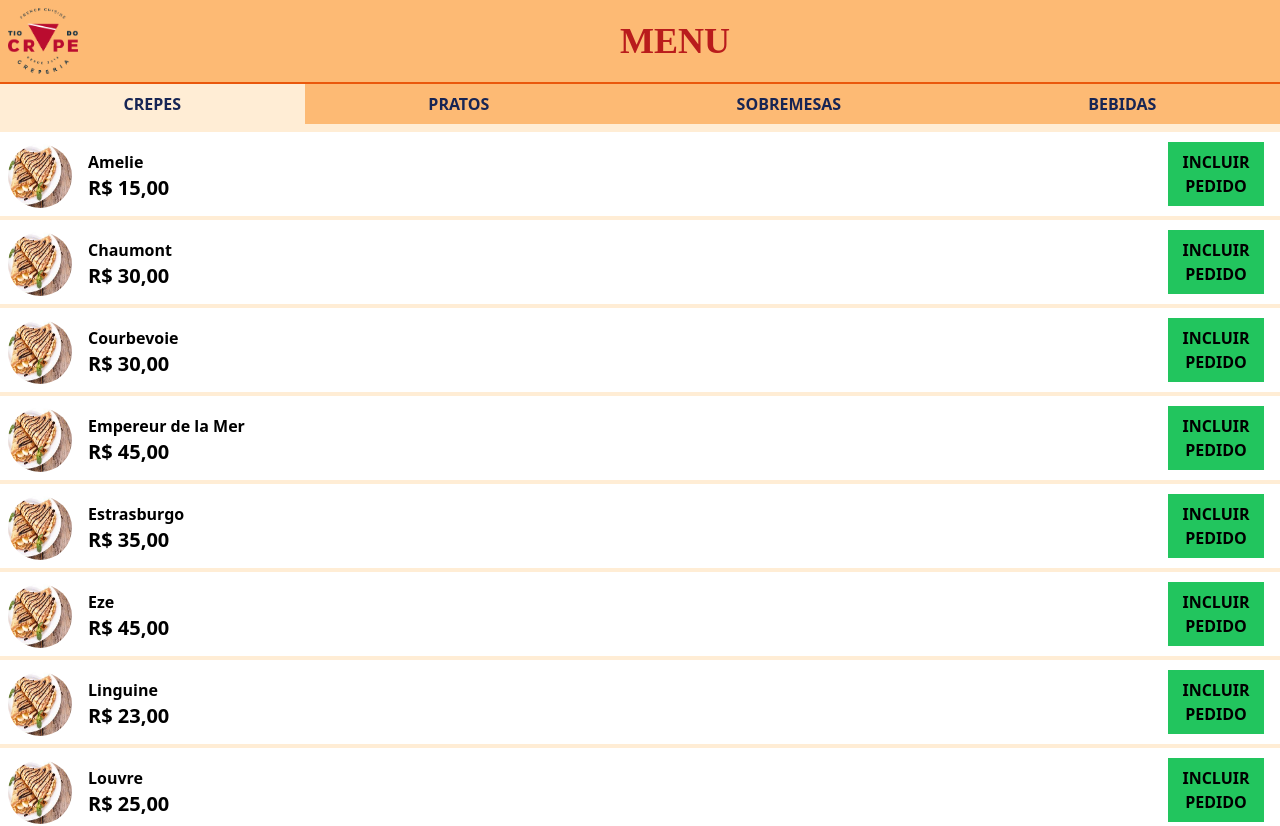
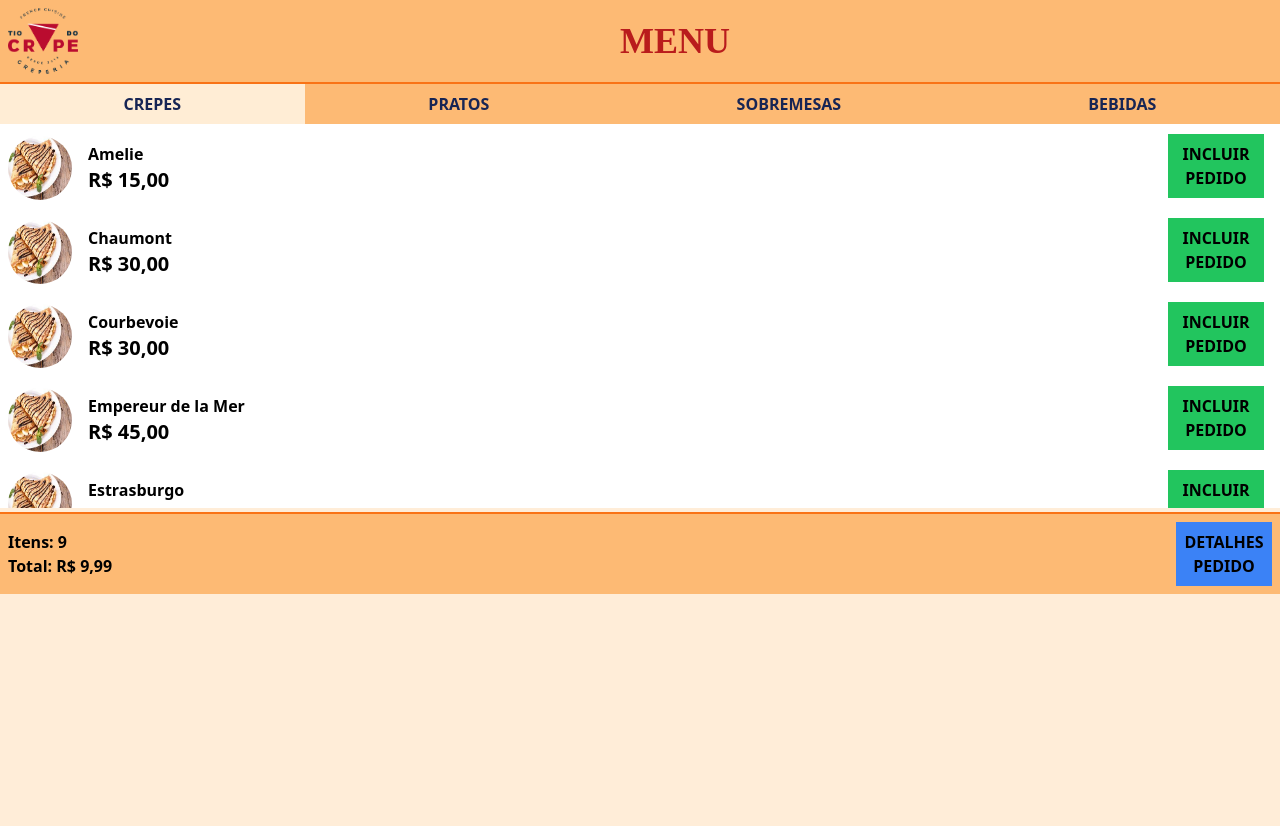
Before and after one commit to OsmairS3t/webtcmenu, a Next.js app: page / in a window 1280 px wide. Shown: the top 826 px of the page. After the commit the page ends 800 px from the top, so only its background shows below. Built offline with nearby package versions, Linux system fonts and the light colour scheme.

Commit message:
Updated Scroll

```diff
--- a/src/pages/_document.tsx
+++ b/src/pages/_document.tsx
@@ -2,7 +2,7 @@ import { Html, Head, Main, NextScript } from 'next/document'
 
 export default function Document() {
   return (
-    <Html lang="en">
+    <Html lang="pt-BR">
       <Head />
       <body>
         <Main />
--- a/src/pages/index.tsx
+++ b/src/pages/index.tsx
@@ -18,24 +18,6 @@ export default function Home() {
   const [valueActive2, setValueActive2] = useState('flex-grow p-2 bg-orange-300 font-bold text-center text-blue-950')
   const [valueActive3, setValueActive3] = useState('flex-grow p-2 bg-orange-300 font-bold text-center text-blue-950')
   const [valueActive4, setValueActive4] = useState('flex-grow p-2 bg-orange-300 font-bold text-center text-blue-950')
-
-  //  const products = [
-  //    {
-  //      'category': 1,
-  //      'id': 4,
-  //      'image': crepe02,
-  //      'name': 'Frango + Azeitona',
-  //      'price': 'R$ 10,99',
-  //      'ingredients': [
-  //        'Massa do crepe',
-  //        'Frango',
-  //        'Azeitona',
-  //        'Queijo mussarela'
-  //      ]
-  //    },
-  //  ]
-
-  // sugestao ul->li para lista
 
   function handleChange(btn: Number) {
     if (btn === 1) {
@@ -69,24 +51,26 @@ export default function Home() {
   }
 
   return (
-    <main className="flex flex-col justify-between min-h-screen bg-orange-100">
-      <div>
-        <div className='bg-orange-300 flex items-center justify-start flex-wrap h-15 p-2 border-b-2 border-orange-600'>
+    <main className="flex flex-col justify-start">
+      <section>
+        <div className='flex items-center justify-start flex-wrap bg-orange-300 h-15 p-2 border-b-2 border-orange-500'>
           <div><Image src={logo} height={70} width={70} alt='' /></div>
           <div className="flex-grow font-bold text-center text-red-700 text-4xl font-irish">MENU</div>
         </div>
 
-        <div className='flex justify-between mb-2'>
+        <div className='flex justify-between'>
           <button onClick={() => handleChange(1)} className={valueActive1}>CREPES</button>
           <button onClick={() => handleChange(2)} className={valueActive2}>PRATOS</button>
           <button onClick={() => handleChange(3)} className={valueActive3}>SOBREMESAS</button>
           <button onClick={() => handleChange(4)} className={valueActive4}>BEBIDAS</button>
         </div>
+      </section>
 
+      <section className='mb-1 overflow-y-scroll h-96'>
         {products.map(product => {
           return (
             product.category_id === category &&
-            <div className='flex flex-col mb-1' key={product.product_id}>
+            <div className='flex flex-col' key={product.product_id}>
               <Card
                 id={product.product_id}
                 image={crepe01}
@@ -96,9 +80,10 @@ export default function Home() {
             </div>
           )
         })}
-      </div>
+      </section>
 
-      <div className='flex justify-between items-center bg-orange-300 p-2'>
+      <section>
+        <div className='flex justify-between items-center bg-orange-300 p-2 border-t-2 border-orange-500'>
           <div className='flex flex-col flex-grow'>
             <div className='font-bold'>Itens: 9</div>
             <div className='font-bold'>Total: R$ 9,99</div>
@@ -111,6 +96,7 @@ export default function Home() {
             </Link>
           </div>
         </div>
+      </section>
     </main>
   )
 }
```
Also changed, not shown: src/pages/api/products.ts (+4 -6 lines). Lines whose indentation alone changed are shown as unchanged.
